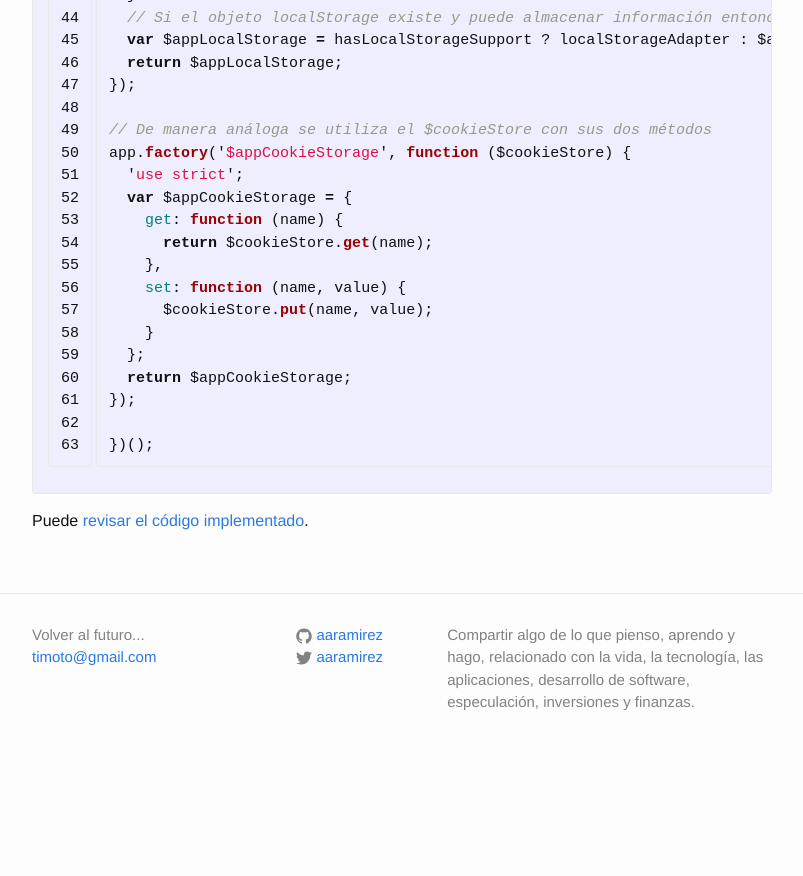
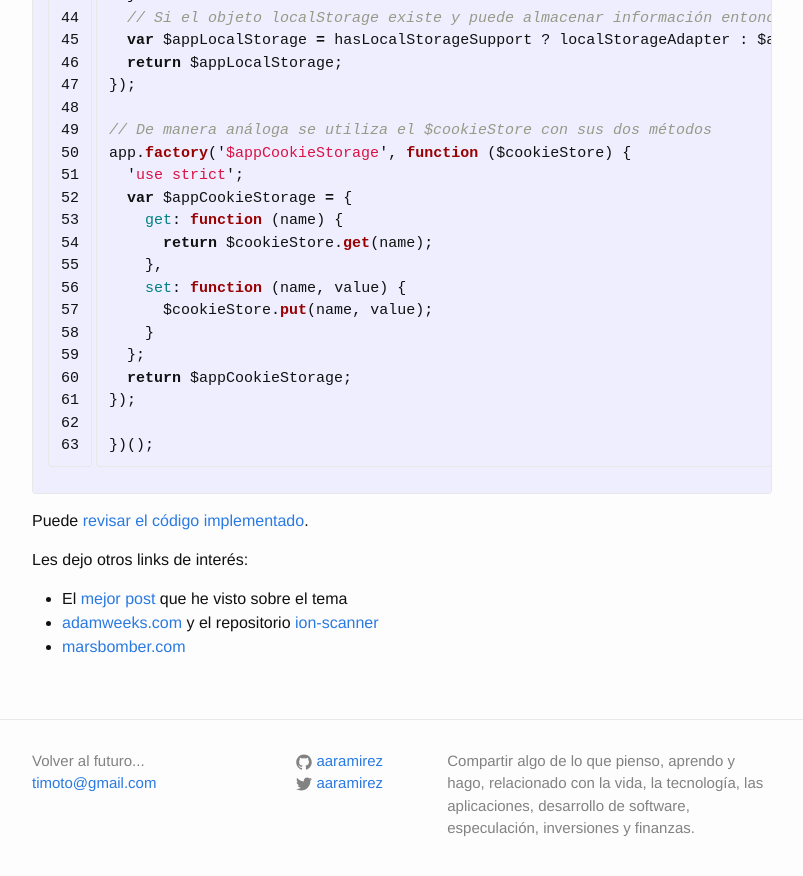
Before and after one commit to aaramirez/aaramirez.github.io, a Jekyll site: the page built from _posts/desarrollos/ionic/2015-11-15-Storage.markdown, in a window 1280 px wide and 900 px high, scrolled down 1820 px. Shown: the top 876 px of the window, without its empty margins (238-1041 px from the left). Built offline with Jekyll 4.4.1, drawn with Linux system fonts in a browser that asks for light colours; before the commit the page ends 2594 px from its top, so only the background shows below that.

Commit message:
QRCodeReader - fix

```diff
--- a/_posts/desarrollos/cordova/2015-11-16-ngCordova.markdown
+++ b/_posts/desarrollos/cordova/2015-11-16-ngCordova.markdown
@@ -107,7 +107,9 @@ Ahora vamos a crear el controlador y definamos en el modelo *resultText* y *resu
   };
 {% endhighlight %}
 
-Ya puede probar la aplicación.
+Ya puede probar la aplicación con el código siguiente:
+
+<img src"/assets/img/qrcode.png">
 
 Este proceso es similar para todos los plugin de Cordova que se pueden utilizar mediante ngCordova.
 
--- a/_posts/desarrollos/ionic/2015-11-15-Storage.markdown
+++ b/_posts/desarrollos/ionic/2015-11-15-Storage.markdown
@@ -94,6 +94,13 @@ app.factory('$appCookieStorage', function ($cookieStore) {
 
 Puede [revisar el código implementado][9].
 
+Les dejo otros links de interés:
+
+- El [mejor post][13] que he visto sobre el tema
+- [adamweeks.com][12] y el repositorio [ion-scanner][11]
+- [marsbomber.com][10]
+
+
 [1]: https://github.com/angular-translate/angular-translate "Angular Translate"
 [2]: https://github.com/angular-translate/angular-translate/blob/master/src/service/storage-local.js "$translateLocalStorage"
 [3]: https://github.com/angular-translate/angular-translate/blob/master/src/service/storage-cookie.js "$translateCookieStorage"
@@ -103,3 +110,8 @@ Puede [revisar el código implementado][9].
 [7]: https://developer.mozilla.org/en-US/docs/Web/API/Window/sessionStorage "Windows.sessionStorage"
 [8]: https://developer.mozilla.org/en-US/docs/Web/API/Storage "Storage Object"
 [9]: http://play.ionic.io/app/3a72efac109c "appLocalStorage Code"
+
+[10]: http://marsbomber.com/2014/05/29/BarcodeScanner-With-Ionic/ "marsbomber.com"
+[11]: https://github.com/adamweeks/ion-scanner "ion-scanner"
+[12]: http://adamweeks.com/2015/05/12/ionic-framework-introduction/ "adamweeks.com"
+[13]: http://www.sitepoint.com/scanning-qr-code-cordova/ "scanning qr code cordova"
```
Also changed, not shown: assets/img/qrcode.png (added).
